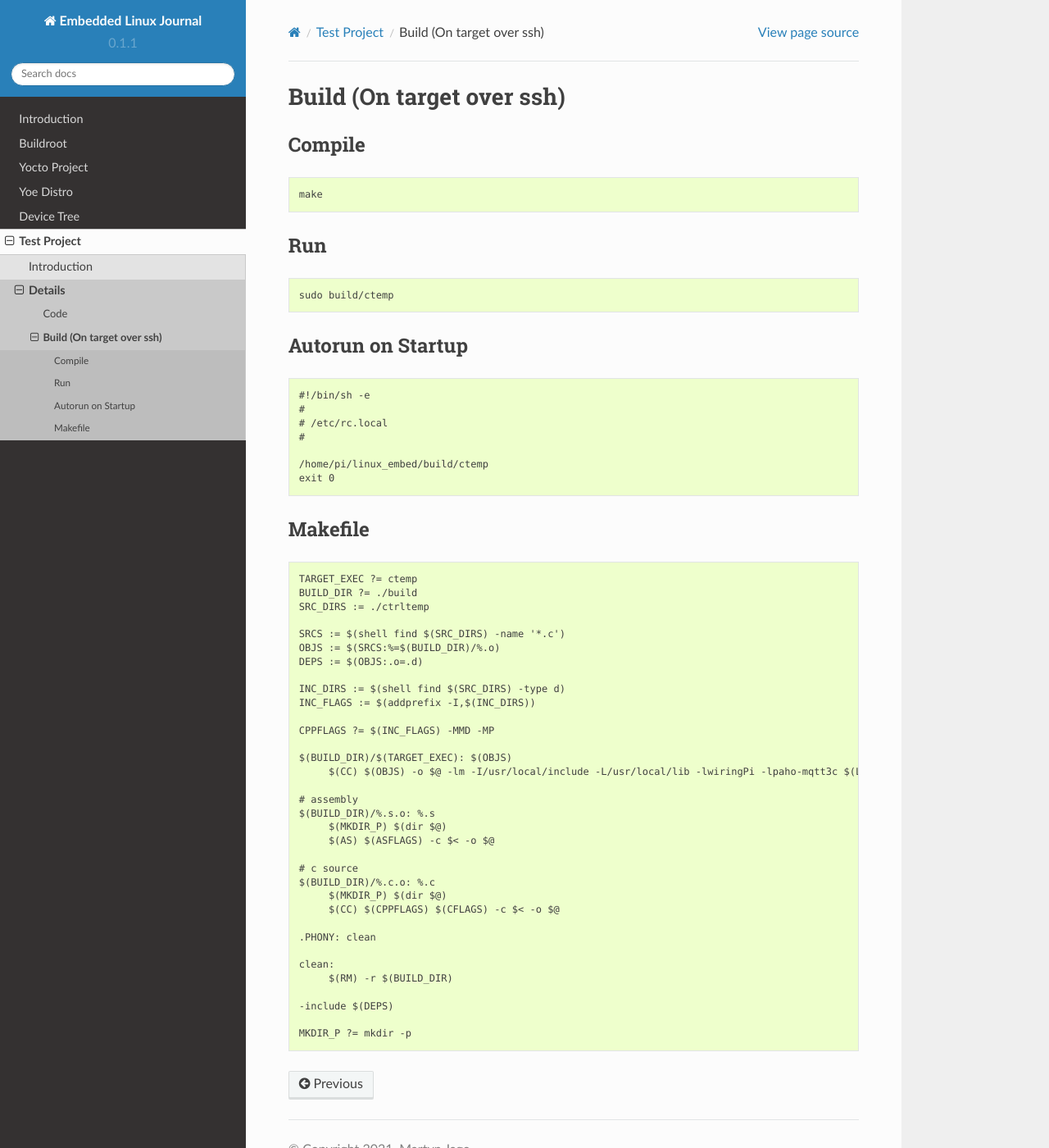
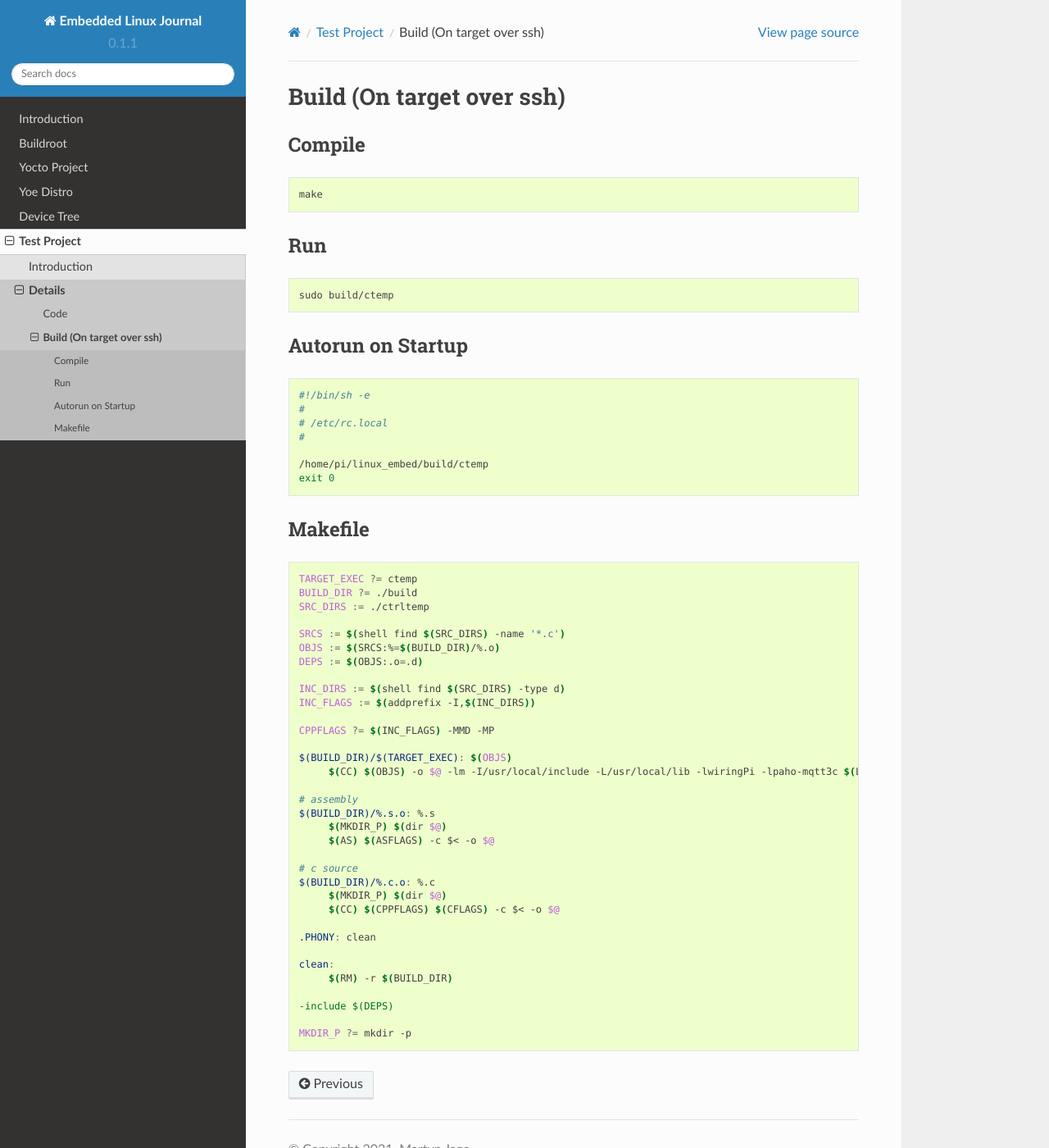
Before and after one commit to mjago/Linux-Embedded-Journal, a Sphinx documentation site: the page built from docs/source/test-project/Compilation.rst, in a window 1280 px wide and 1400 px high. Shown: the whole window at 82% size. Built offline with Sphinx 7.4.7 and the Read the Docs theme 2.0.0, drawn with Linux system fonts in a browser that asks for light colours.

Commit message:
Pygments parses makefiles

```diff
--- a/docs/source/test-project/Compilation.rst
+++ b/docs/source/test-project/Compilation.rst
@@ -7,7 +7,7 @@ Build (On target over ssh)
 Compile
 -------
 
-.. code-block:: shell
+.. code-block:: bash
 
     make
 
@@ -19,7 +19,7 @@ Run
 
 Autorun on Startup
 ------------------
-.. code-block:: none
+.. code-block:: bash
 
     #!/bin/sh -e
     #
@@ -32,7 +32,7 @@ Autorun on Startup
 Makefile
 --------
 
-.. code-block:: none
+.. code-block:: makefile
 
    TARGET_EXEC ?= ctemp
    BUILD_DIR ?= ./build
@@ -48,22 +48,22 @@ Makefile
    CPPFLAGS ?= $(INC_FLAGS) -MMD -MP
 
    $(BUILD_DIR)/$(TARGET_EXEC): $(OBJS)
-   	$(CC) $(OBJS) -o $@ -lm -I/usr/local/include -L/usr/local/lib -lwiringPi -lpaho-mqtt3c $(LDFLAGS)
+        $(CC) $(OBJS) -o $@ -lm -I/usr/local/include -L/usr/local/lib -lwiringPi -lpaho-mqtt3c $(LDFLAGS)
 
    # assembly
    $(BUILD_DIR)/%.s.o: %.s
-   	$(MKDIR_P) $(dir $@)
-   	$(AS) $(ASFLAGS) -c $< -o $@
+        $(MKDIR_P) $(dir $@)
+        $(AS) $(ASFLAGS) -c $< -o $@
 
    # c source
    $(BUILD_DIR)/%.c.o: %.c
-   	$(MKDIR_P) $(dir $@)
-   	$(CC) $(CPPFLAGS) $(CFLAGS) -c $< -o $@
+        $(MKDIR_P) $(dir $@)
+        $(CC) $(CPPFLAGS) $(CFLAGS) -c $< -o $@
 
    .PHONY: clean
 
    clean:
-   	$(RM) -r $(BUILD_DIR)
+        $(RM) -r $(BUILD_DIR)
 
    -include $(DEPS)
 
```
